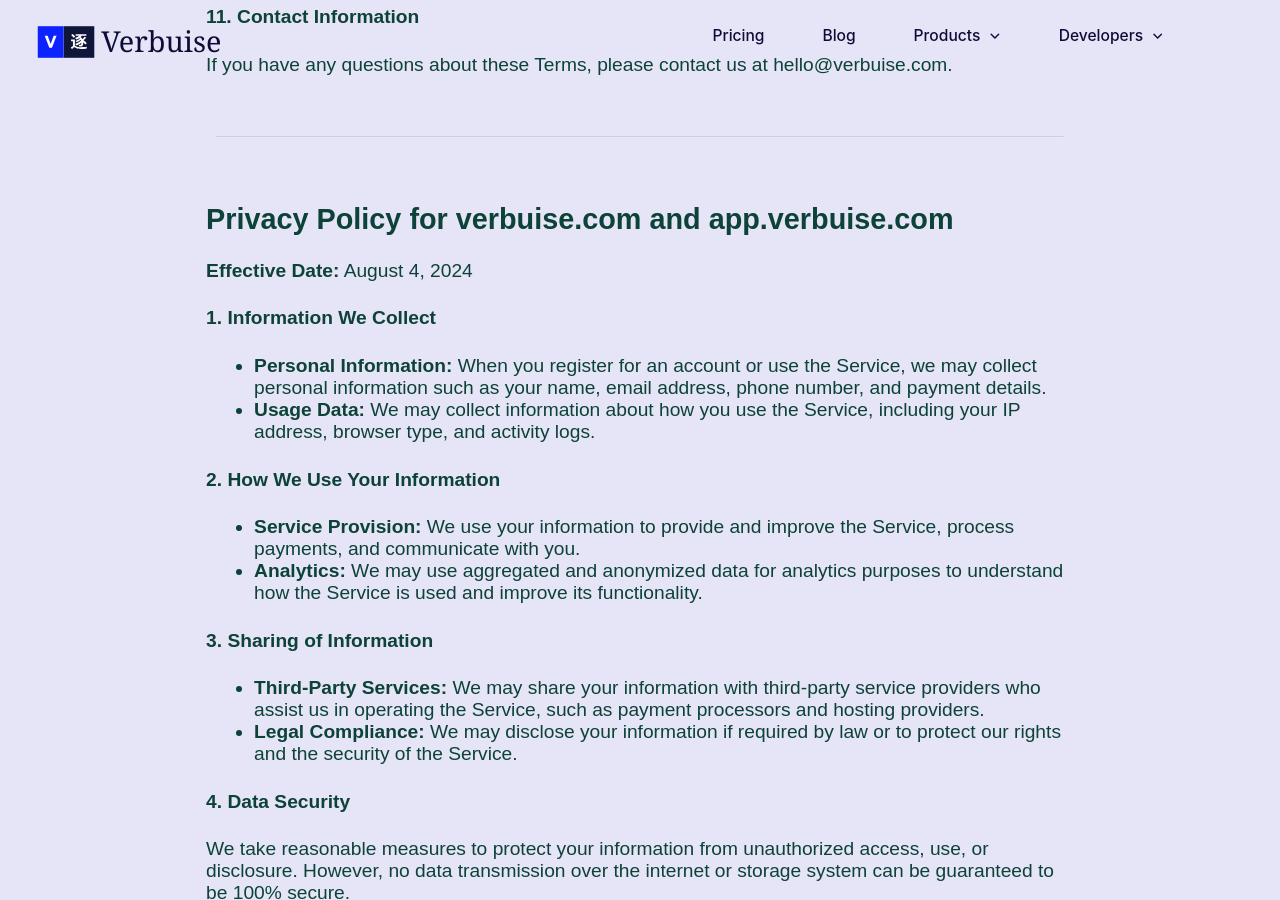
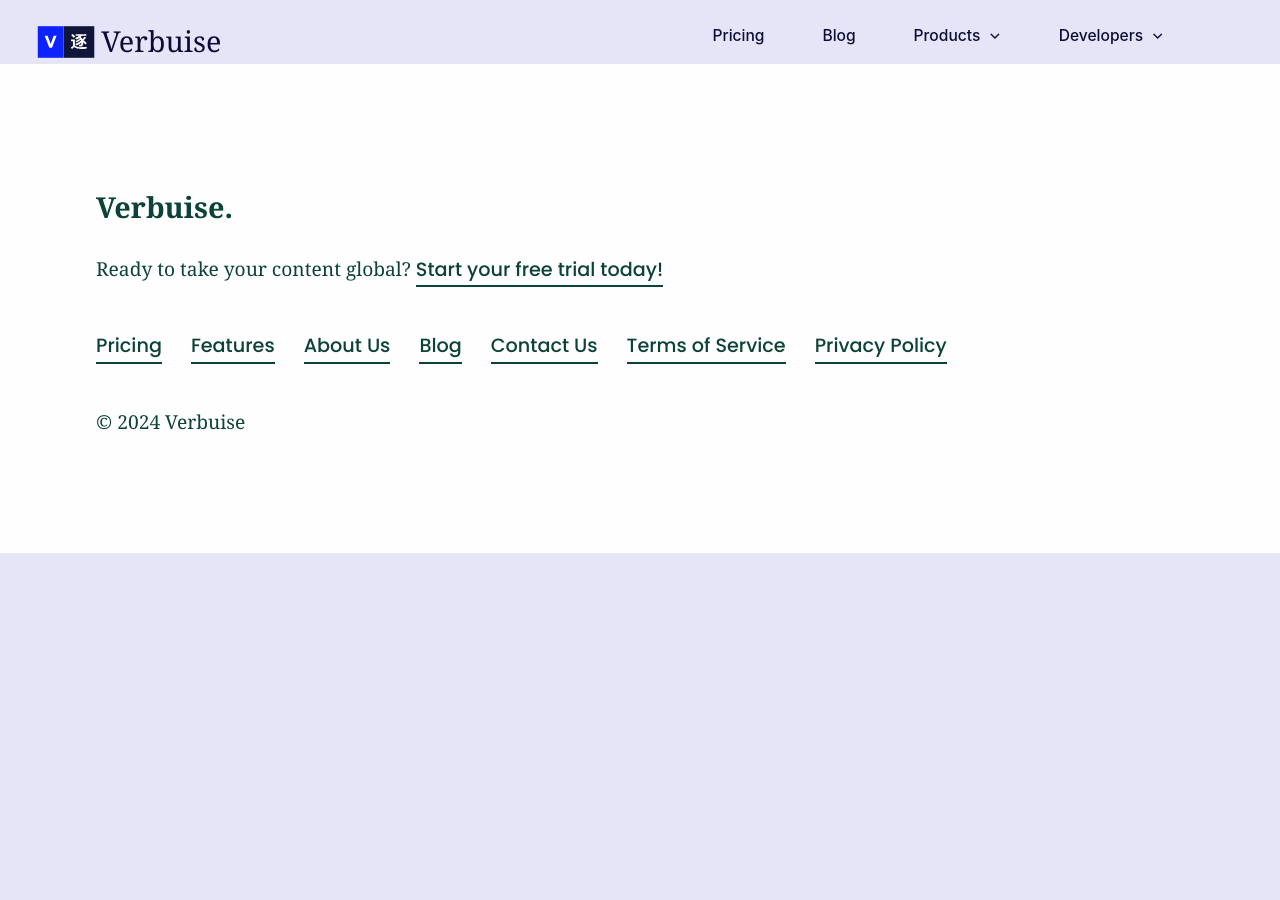
Before and after one commit to verbuise/verbuise.com, a Jekyll site: the page built from terms-of-service.md, in a window 1280 px wide and 900 px high, scrolled down 1702 px. Built offline with Jekyll 4.4.1, drawn with Linux system fonts in a browser that asks for light colours; some web fonts are replaced; after the commit the page ends 2255 px from its top, so only the background shows below that; some of the changed text lies outside the part shown.

Commit message:
legal jargon

```diff
--- a/_includes/footer.html
+++ b/_includes/footer.html
@@ -10,7 +10,8 @@
         <a class="inline" href="/about">About Us</a>
         <a class="inline" href="/blog">Blog</a>
         <a class="inline" href="/contact">Contact Us</a>
-        <a class="inline" href="/legal">Legal</a>
+        <a class="inline" href="/terms-of-service">Terms of Service</a>
+        <a class="inline" href="/privacy-policy">Privacy Policy</a>
     </p>
     <p>&copy; 2024 Verbuise</p>
 </div>
--- a/legal.md
+++ b/terms-of-service.md
@@ -2,12 +2,10 @@
 # Feel free to add content and custom Front Matter to this file.
 # To modify the layout, see https://jekyllrb.com/docs/themes/#overriding-theme-defaults
 
-title: Verbuise Legal
+title: Verbuise Terms of Service
 layout: default
-permalink: /legal
+permalink: /terms-of-service
 ---
-
-# Legal
 
 ## Terms of Service for verbuise.com and app.verbuise.com
 
@@ -59,47 +57,3 @@
 #### 11. Contact Information
 
 If you have any questions about these Terms, please contact us at hello@verbuise.com.
-
-<br />
-<hr>
-<br />
-
-## Privacy Policy for verbuise.com and app.verbuise.com
-
-**Effective Date:** August 4, 2024
-
-#### 1. Information We Collect
-
-- **Personal Information:** When you register for an account or use the Service, we may collect personal information such as your name, email address, phone number, and payment details.
-- **Usage Data:** We may collect information about how you use the Service, including your IP address, browser type, and activity logs.
-
-#### 2. How We Use Your Information
-
-- **Service Provision:** We use your information to provide and improve the Service, process payments, and communicate with you.
-- **Analytics:** We may use aggregated and anonymized data for analytics purposes to understand how the Service is used and improve its functionality.
-
-#### 3. Sharing of Information
-
-- **Third-Party Services:** We may share your information with third-party service providers who assist us in operating the Service, such as payment processors and hosting providers.
-- **Legal Compliance:** We may disclose your information if required by law or to protect our rights and the security of the Service.
-
-#### 4. Data Security
-
-We take reasonable measures to protect your information from unauthorized access, use, or disclosure. However, no data transmission over the internet or storage system can be guaranteed to be 100% secure.
-
-#### 5. Your Rights
-
-- **Access and Correction:** You have the right to access and correct the personal information we hold about you.
-- **Data Deletion:** You may request the deletion of your account and personal information by contacting us at deletion@verbuise.com.
-
-#### 6. Cookies and Tracking Technologies
-
-We use cookies and similar tracking technologies to enhance your experience with the Service, analyze usage, and provide personalized content.
-
-#### 7. Changes to This Privacy Policy
-
-We may update this Privacy Policy from time to time. We will notify you of any significant changes by posting the new policy on our website and updating the "Effective Date" at the top of this page.
-
-#### 8. Contact Information
-
-If you have any questions about this Privacy Policy, please contact us at hello@verbuise.com.
```
Also changed, not shown: privacy-policy.md (added, +91 -0 lines).
